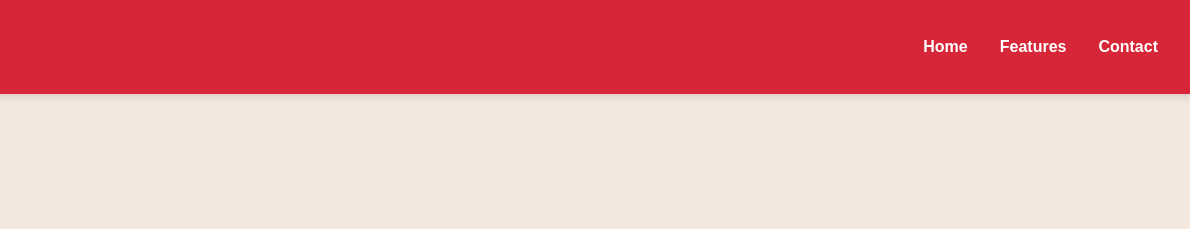
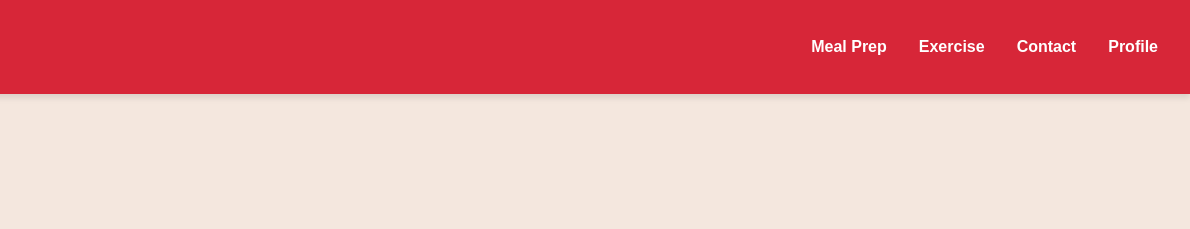
Before and after one commit to HenriComer/CS20-Final, a plain HTML site: page login.html in a window 1280 px wide. Shown: the top 229 px of the page, 90-1280 px from the left. Drawn offline with Linux system fonts and the light colour scheme.

Commit message:
fixed nav

```diff
--- a/login.html
+++ b/login.html
@@ -13,9 +13,10 @@
         </div>
         <nav>
             <ul>
-                <li><a href="#">Home</a></li>
-                <li><a href="#">Features</a></li>
-                <li><a href="#">Contact</a></li>
+                <li><a href="meal-prep.html">Meal Prep</a></li>
+                <li><a href="exercise.html">Exercise</a></li>
+                <li><a href="contact.html">Contact</a></li>
+                <li><a href="profile.html">Profile</a></li>
             </ul>
         </nav>
     </header>
```
Also changed, not shown: register.html (+4 -3 lines).
